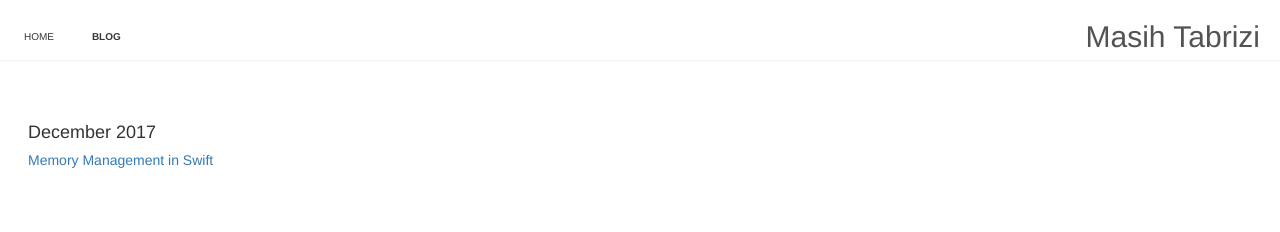
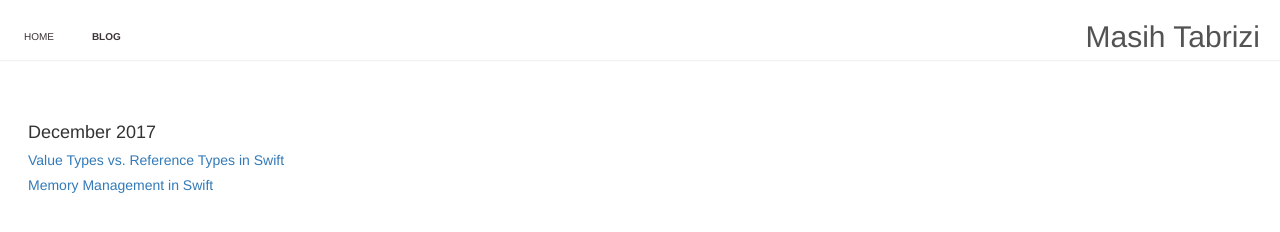
Before and after one commit to masiht/masihtabrizi.com, a plain HTML site: page blog.html in a window 1280 px wide. Drawn offline with Linux system fonts and the light colour scheme.

Commit message:
[blog] adding a post: value types vs reference types

```diff
--- a/blog.html
+++ b/blog.html
@@ -42,6 +42,15 @@
                   <ol class="articles">
                     <li>
                       <article>
+                        <a href="https://medium.com/@m.tabrizi/value-types-vs-reference-types-in-swift-87568a56e0e2">
+                          <div class="title">
+                            <h5>Value Types vs. Reference Types in Swift</h5>
+                          </div>
+                        </a>
+                      </article>
+                    </li>
+                    <li>
+                      <article>
                         <a href="https://medium.com/@m.tabrizi/memory-management-in-swift-3c38065ecbbd">
                           <div class="title">
                             <h5>Memory Management in Swift</h5>
```
Lines whose indentation alone changed are shown as unchanged.
